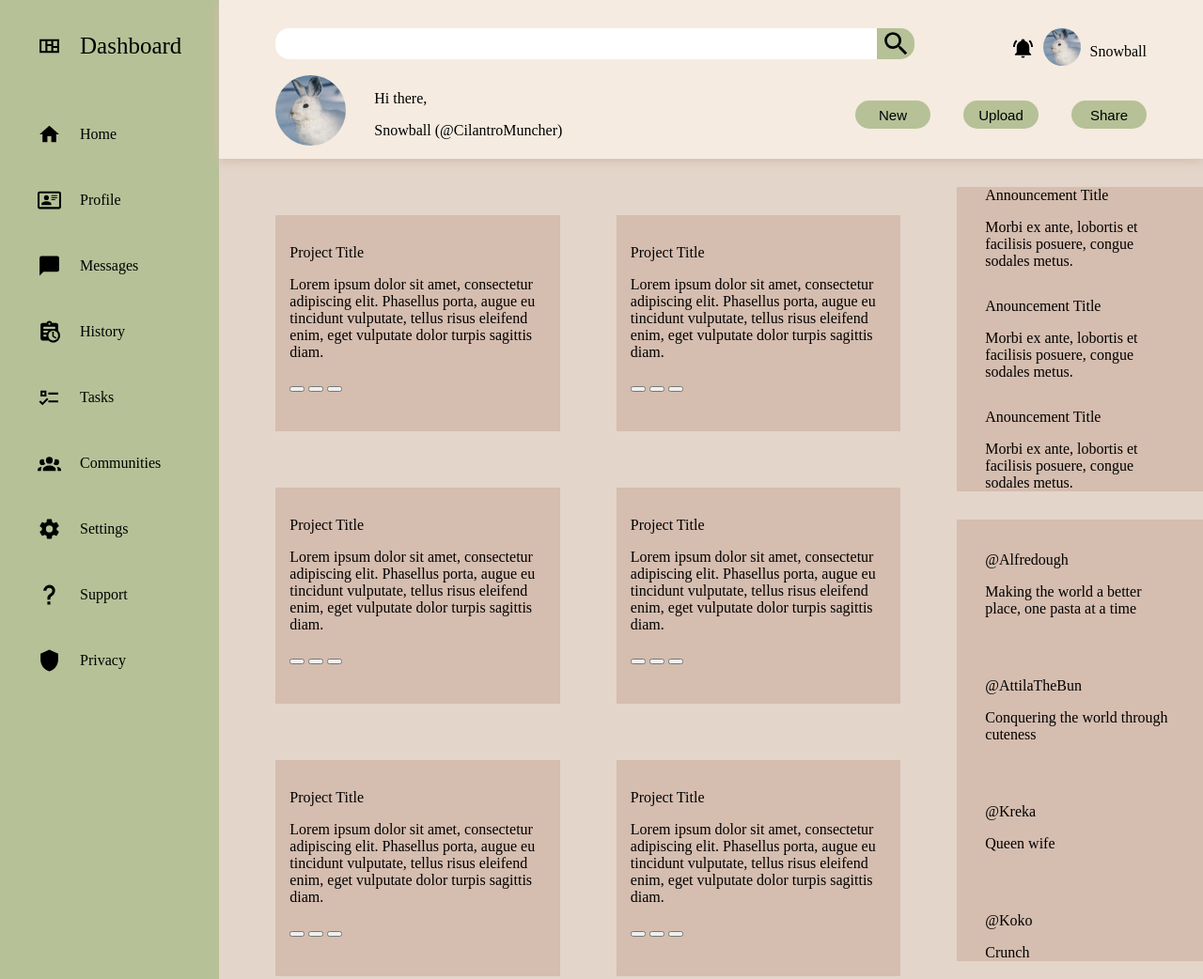
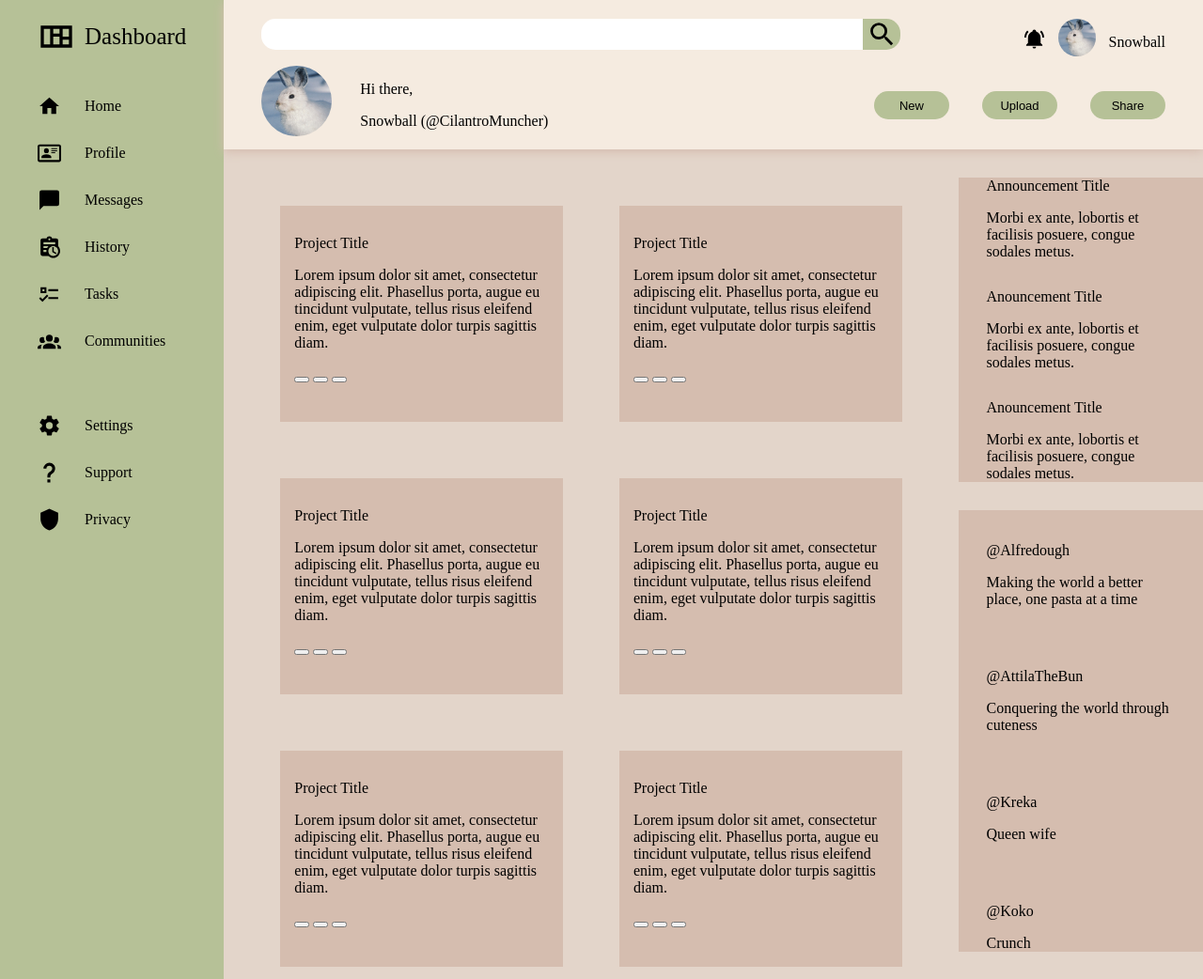
Before and after one commit to Belle-cmd/dashboard, a plain HTML site: page index.html in a window 1280 px wide. Shown: the top 1042 px of the page at 94% size. Drawn offline with Linux system fonts and the light colour scheme.

Commit message:
Adjust dashboard spacing

```diff
--- a/style.css
+++ b/style.css
@@ -17,11 +17,11 @@ body {
 .header {
     background-color: var(--header-color);
     grid-column: 2/4;
-    padding: 30px 60px 5px 60px;
+    padding: 20px 40px 5px 40px;
     box-shadow: 0px 3px 10px var(--content-card-color);
 
     position: relative;
-    z-index: 10;
+    z-index: 10;  /* specifies the stack order of an element */
 }
 .navbar {
     display: flex;
@@ -62,17 +62,20 @@ body {
     width: 40px;
     height: 40px;
     border-radius: 100%;
+    margin-right: 4px;
 }
 .user-navbar img[src="images/bell-ring.svg"] {
     width: 23px;
     height: auto;
     margin-bottom: 8px;
+    margin-right: 4px;
 }
 .user-navbar img[src="images/bell-ring.svg"]:hover {
     opacity: 0.5;
     cursor: pointer;
 }
 .user-info-wrapper {
+    margin-top: 0px;
     display: flex;
     justify-content: space-between;
 }
@@ -105,7 +108,7 @@ body {
     width: 80px;
     height: 30px;
     border-radius: 15px;
-    font-size: 15px;
+    font-size: 13px;
     background-color: var(--button-colors);
 }
 
@@ -119,16 +122,26 @@ body {
     height: auto;
     width: 25px;
 }
+.dashboard-header img {
+    height: auto;
+    width: 40px;
+    padding-right: 10px;
+
+}
 .menu, .dashboard-header {
     display: flex;
-    padding: 10px 40px;
+    padding: 0 40px;
 }
-.menu > img, .dashboard-header > img {
-    padding-right: 20px;
+.dashboard > div:nth-last-child(3) {
+    margin-top: 40px;
+}
+.menu > img {
+    /* menu icons */
+    padding-right: 25px;
 }
 .dashboard-header {
     font-size: 25px;
-    padding-bottom: 20px;
+    padding-bottom: 10px;
 }
 .menu:hover {
     background-color: #a1a775;
```
